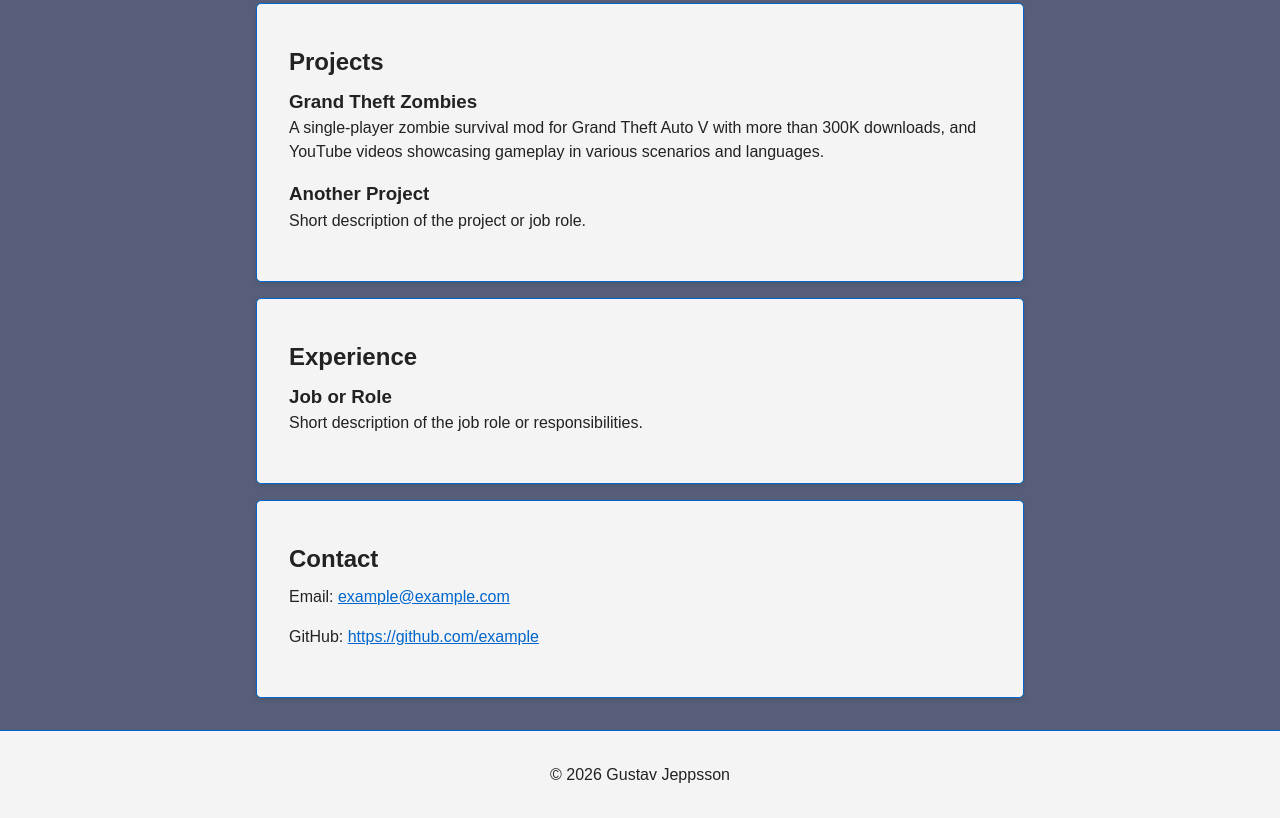
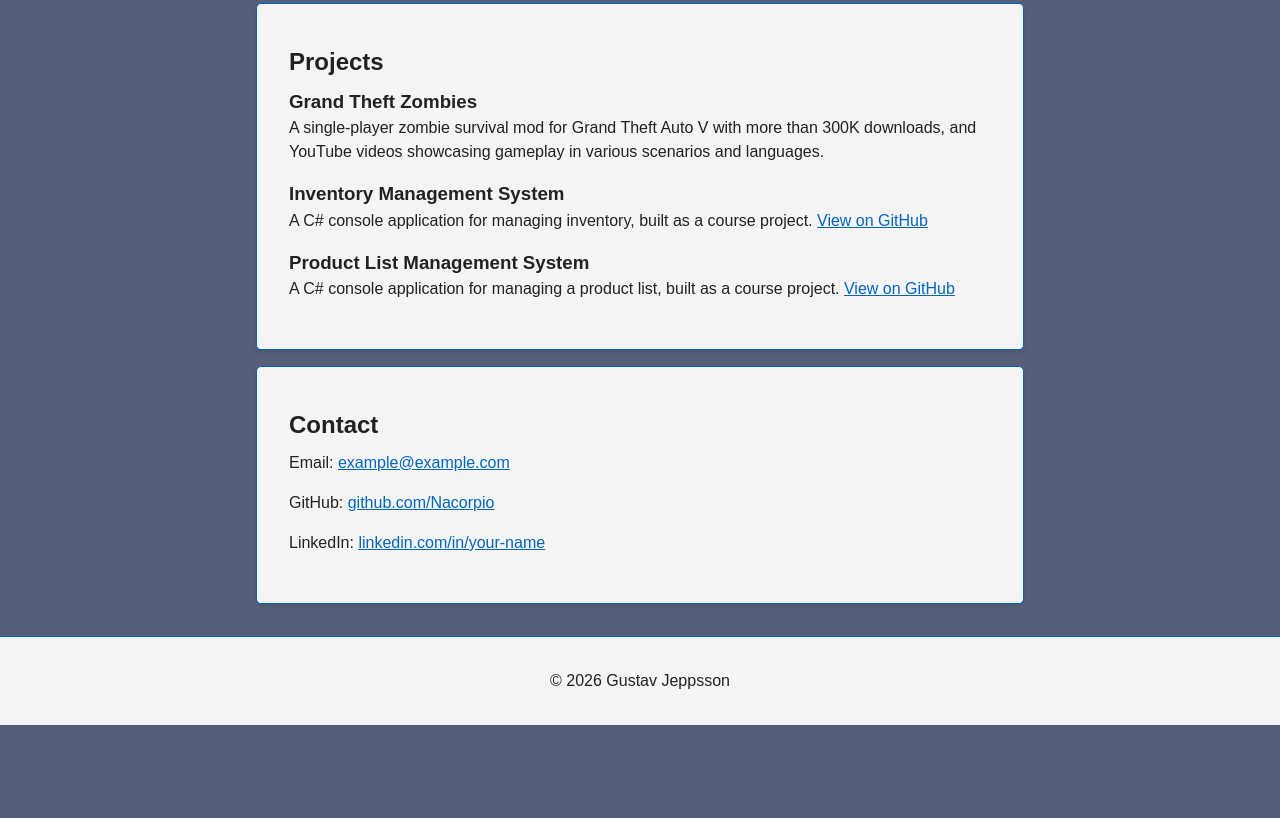
Before and after one commit to Nacorpio/cv-website, a plain HTML site: page index.html in a window 1280 px wide. Shown: the part 1744-2562 px from the top of the page. After the commit the page ends 2469 px from the top, so only its background shows below. Drawn offline with Linux system fonts and the light colour scheme.

Commit message:
Replace placeholder content with real projects and contact links.

```diff
--- a/index.html
+++ b/index.html
@@ -5,7 +5,7 @@
   <meta charset="UTF-8">
   <meta name="viewport" content="width=device-width, initial-scale=1.0">
   <title>Gustav Jeppsson - CV</title>
-  <meta name="description" content="Gustav Jeppsson's CV showcasing skills, education, projects, and experience.">
+  <meta name="description" content="Gustav Jeppsson's CV showcasing skills, education, and projects.">
   <link rel="stylesheet" href="style.css">
 </head>
 
@@ -23,7 +23,6 @@
           <li><a href="#skills">Skills</a></li>
           <li><a href="#education">Education</a></li>
           <li><a href="#projects">Projects</a></li>
-          <li><a href="#experience">Experience</a></li>
           <li><a href="#contact">Contact</a></li>
         </ul>
       </nav>
@@ -96,11 +95,10 @@
           <li>ReSharper</li>
           <li>Postman</li>
         </ul>
-        <!-- </section> -->
       </section>
     </section>
 
-    <!-- ===== EDUCATION (mandatory) ===== -->
+    <!-- ===== EDUCATION ===== -->
     <section class="block" id="education">
       <h2>Education</h2>
       <div class="education-entry">
@@ -125,27 +123,25 @@
           videos showcasing gameplay in various scenarios and languages.</p>
       </div>
       <div class="project-entry">
-        <h3>Another Project</h3>
-        <p>Short description of the project or job role.</p>
+        <h3>Inventory Management System</h3>
+        <p>A C# console application for managing inventory, built as a course project.
+          <a href="https://github.com/Nacorpio/Lexicon.InventoryManagementSystem" target="_blank" rel="noopener noreferrer">View on GitHub</a></p>
+      </div>
+      <div class="project-entry">
+        <h3>Product List Management System</h3>
+        <p>A C# console application for managing a product list, built as a course project.
+          <a href="https://github.com/Nacorpio/Lexicon.ProductList" target="_blank" rel="noopener noreferrer">View on GitHub</a></p>
       </div>
     </section>
 
-    <!-- ===== EXPERIENCE ===== -->
-    <section class="block" id="experience">
-      <h2>Experience</h2>
-      <div class="experience-entry">
-        <h3>Job or Role</h3>
-        <p>Short description of the job role or responsibilities.</p>
-      </div>
-    </section>
 
-    <!-- ===== CONTACT (mandatory, use placeholder info) ===== -->
+    <!-- ===== CONTACT ===== -->
     <section class="block" id="contact">
       <h2>Contact</h2>
-      <!-- TODO: Placeholder email, phone, links (hint: <a href="mailto:...">) -->
       <!-- OPTIONAL: Download CV button -> <a href="files/cv.pdf" download>Download CV</a> -->
       <p>Email: <a href="mailto:example@example.com">example@example.com</a></p>
-      <p>GitHub: <a href="https://github.com/example" target="_blank">https://github.com/example</a></p>
+      <p>GitHub: <a href="https://github.com/Nacorpio" target="_blank" rel="noopener noreferrer">github.com/Nacorpio</a></p>
+      <p>LinkedIn: <a href="https://www.linkedin.com/in/your-name" target="_blank" rel="noopener noreferrer">linkedin.com/in/your-name</a></p>
     </section>
 
   </main>
```
